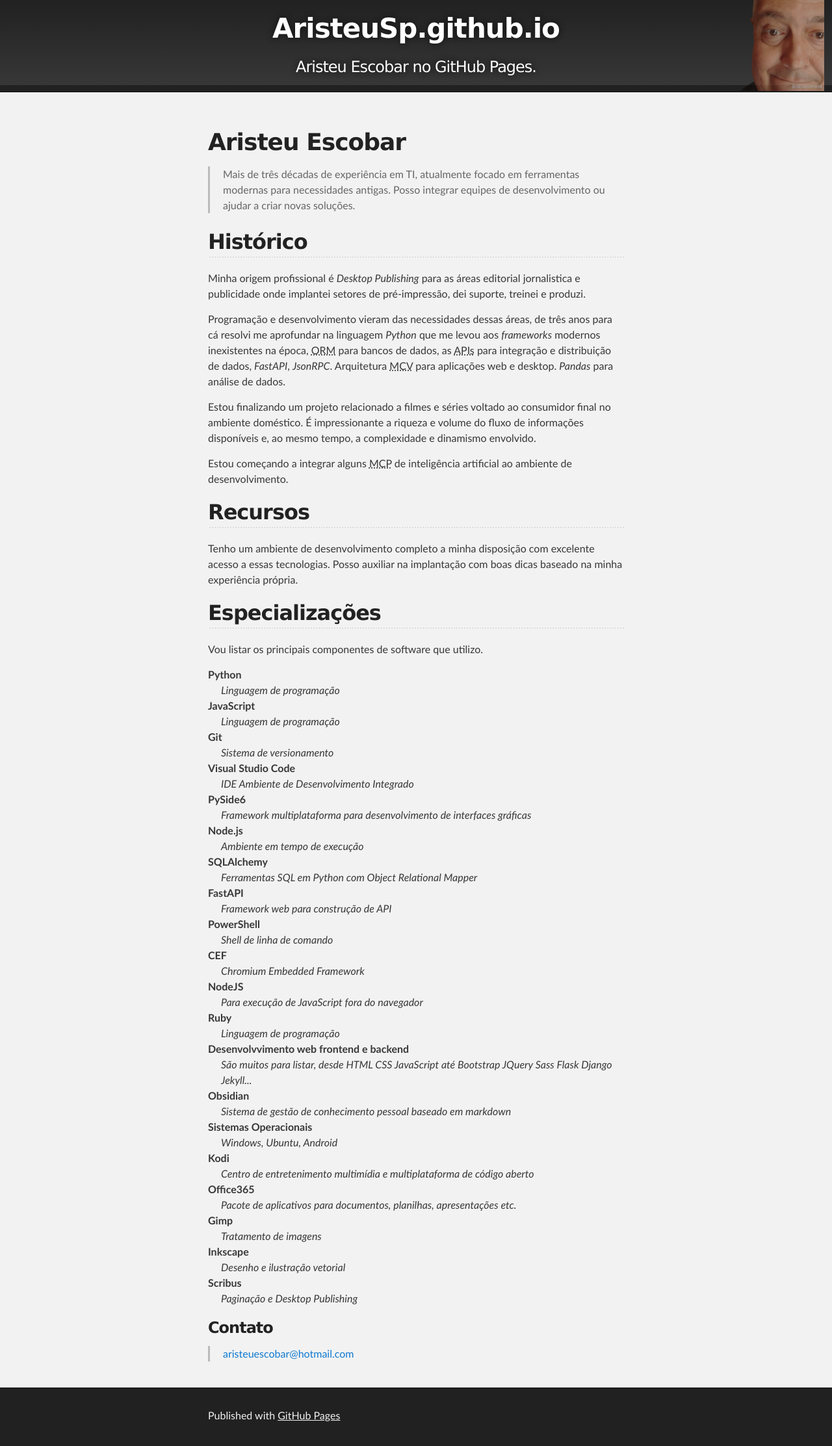
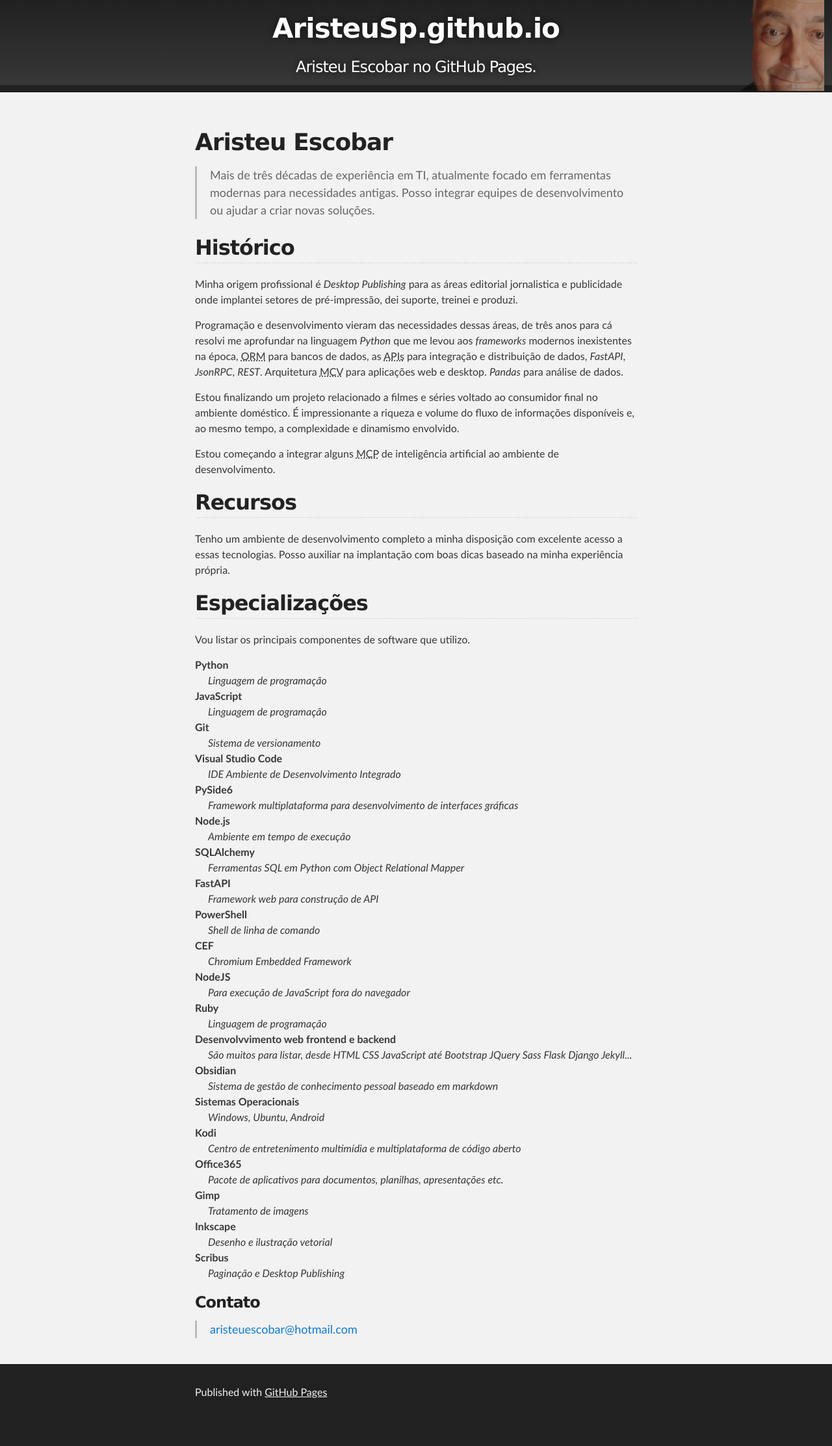
Before and after one commit to AristeuSp/AristeuSp.github.io, a Jekyll site: the page built from index.md, in a window 1280 px wide. Shown: the whole page at 65% size. Built offline with Jekyll 4.4.1, drawn with Linux system fonts in a browser that asks for light colours; our own code applies the rules of GitHub Pages for plain Markdown files; after the commit the page ends 2189 px from its top, so only the background shows below that.

Commit message:
content changes

```diff
--- a/_sass/jekyll-theme-slate.scss
+++ b/_sass/jekyll-theme-slate.scss
@@ -189,6 +189,7 @@ blockquote {
   margin-bottom: 20px;
   padding: 0 0 0 20px;
   border-left: 3px solid #bbb;
+  font-size: 18px;
 }
 
 
@@ -276,7 +277,7 @@ Full-Width Styles
 
 .inner {
   position: relative;
-  max-width: 640px;
+  max-width: 680px;
   padding: 20px 10px;
   margin: 0 auto;
 }
--- a/docs/assets/css/style.css
+++ b/docs/assets/css/style.css
@@ -458,6 +458,7 @@ blockquote {
   margin-bottom: 20px;
   padding: 0 0 0 20px;
   border-left: 3px solid #bbb;
+  font-size: 18px;
 }
 
 ul, ol, dl {
@@ -543,7 +544,7 @@ Full-Width Styles
 
 .inner {
   position: relative;
-  max-width: 640px;
+  max-width: 680px;
   padding: 20px 10px;
   margin: 0 auto;
 }
--- a/docs/index.html
+++ b/docs/index.html
@@ -69,7 +69,7 @@ de desenvolvimento ou ajudar a criar novas soluções.</p>
 
 <p>Minha origem profissional é <em>Desktop Publishing</em> para as áreas editorial jornalistica e publicidade onde implantei setores de pré-impressão, dei suporte, treinei e produzi.</p>
 
-<p>Programação e desenvolvimento vieram das necessidades dessas áreas, de três anos para cá resolvi me aprofundar na linguagem <em>Python</em> que me levou aos <em>frameworks</em> modernos inexistentes na época, <abbr title="Object Relational Mapping">ORM</abbr> para bancos de dados, as <abbr title="Application Programming Interface">APIs</abbr> para integração e distribuição de dados, <em>FastAPI</em>, <em>JsonRPC</em>. Arquitetura <abbr title="Model View Controller">MCV</abbr> para aplicações web e desktop. <em>Pandas</em> para análise de dados.</p>
+<p>Programação e desenvolvimento vieram das necessidades dessas áreas, de três anos para cá resolvi me aprofundar na linguagem <em>Python</em> que me levou aos <em>frameworks</em> modernos inexistentes na época, <abbr title="Object Relational Mapping">ORM</abbr> para bancos de dados, as <abbr title="Application Programming Interface">APIs</abbr> para integração e distribuição de dados, <em>FastAPI</em>, <em>JsonRPC</em>, <em>REST</em>. Arquitetura <abbr title="Model View Controller">MCV</abbr> para aplicações web e desktop. <em>Pandas</em> para análise de dados.</p>
 
 <p>Estou finalizando um projeto relacionado a filmes e séries voltado ao consumidor final no ambiente doméstico. É impressionante a riqueza e volume do fluxo de informações disponíveis e, ao mesmo tempo, a complexidade e dinamismo envolvido.</p>
 
--- a/index.md
+++ b/index.md
@@ -12,7 +12,7 @@ layout: default
 
 Minha origem profissional é _Desktop Publishing_ para as áreas editorial jornalistica e publicidade onde implantei setores de pré-impressão, dei suporte, treinei e produzi.
 
-Programação e desenvolvimento vieram das necessidades dessas áreas, de três anos para cá resolvi me aprofundar na linguagem _Python_ que me levou aos _frameworks_ modernos inexistentes na época, <abbr title="Object Relational Mapping">ORM</abbr> para bancos de dados, as <abbr title="Application Programming Interface">APIs</abbr> para integração e distribuição de dados, _FastAPI_, _JsonRPC_. Arquitetura <abbr title="Model View Controller">MCV</abbr> para aplicações web e desktop. _Pandas_ para análise de dados.
+Programação e desenvolvimento vieram das necessidades dessas áreas, de três anos para cá resolvi me aprofundar na linguagem _Python_ que me levou aos _frameworks_ modernos inexistentes na época, <abbr title="Object Relational Mapping">ORM</abbr> para bancos de dados, as <abbr title="Application Programming Interface">APIs</abbr> para integração e distribuição de dados, _FastAPI_, _JsonRPC_, _REST_. Arquitetura <abbr title="Model View Controller">MCV</abbr> para aplicações web e desktop. _Pandas_ para análise de dados.
 
 Estou finalizando um projeto relacionado a filmes e séries voltado ao consumidor final no ambiente doméstico. É impressionante a riqueza e volume do fluxo de informações disponíveis e, ao mesmo tempo, a complexidade e dinamismo envolvido.
 
```
Also changed, not shown: 1 other file.
